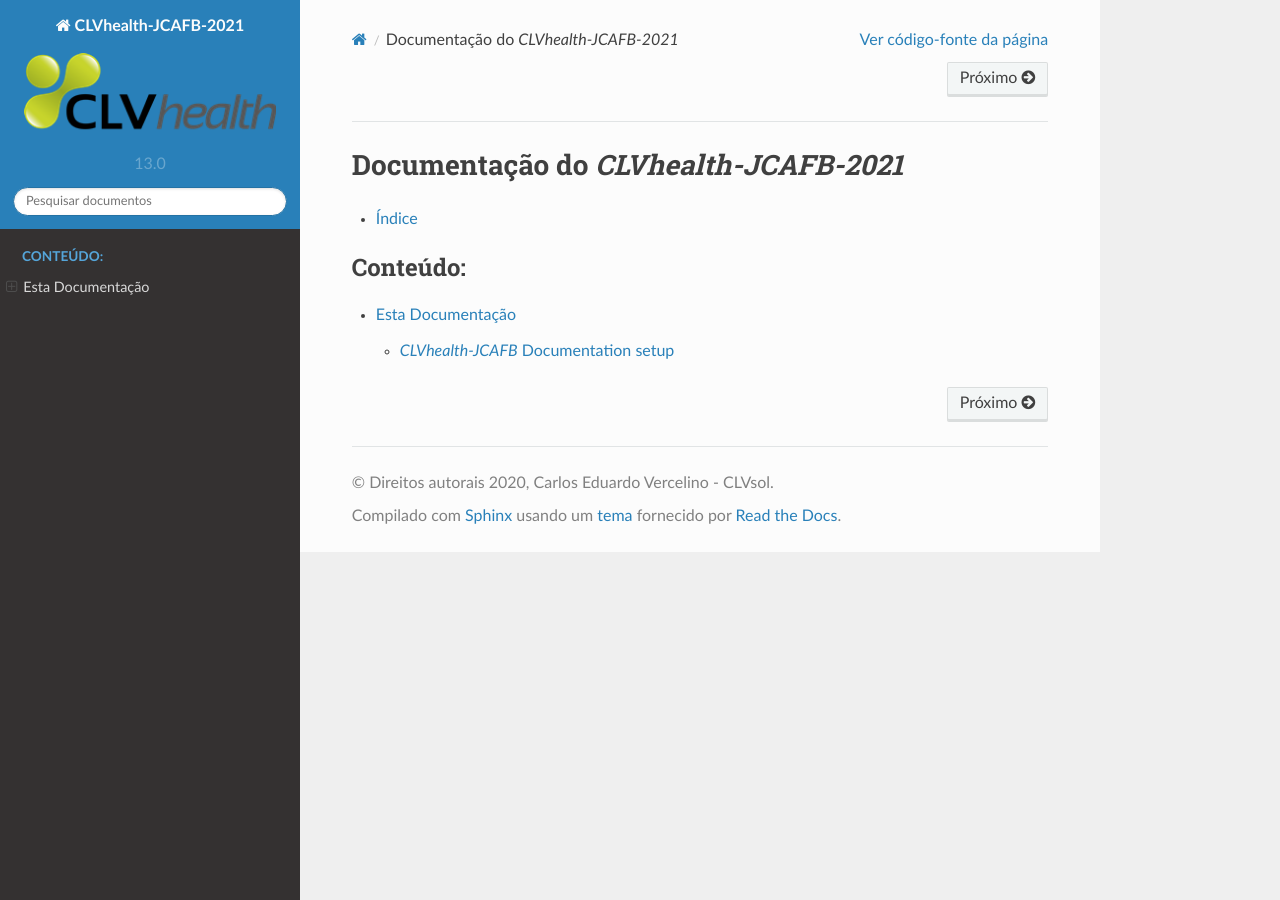
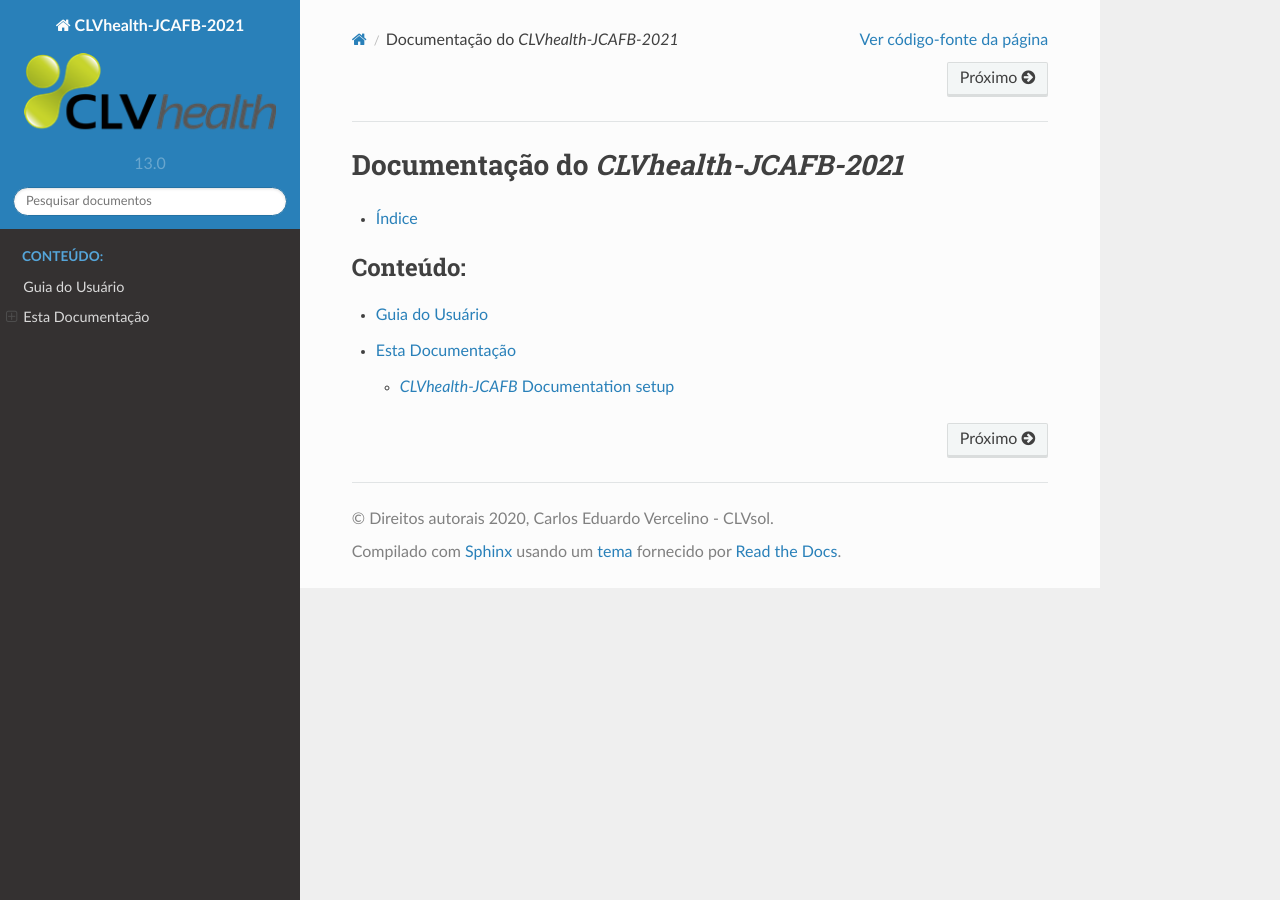
Before and after one commit to CLVsol/clvsol_docs_clvhealth_jcafb, a Sphinx documentation site: the page built from source/index.rst, in a window 1280 px wide. Built offline with Sphinx 7.4.7 and the Read the Docs theme 2.0.0, drawn with Linux system fonts in a browser that asks for light colours.

Commit message:
[ADD] source/user_guide/index.rst

```diff
--- a/source/index.rst
+++ b/source/index.rst
@@ -8,4 +8,5 @@
    :maxdepth: 2
    :caption: Conteúdo:
 
+   user_guide/index
    this_documentation/index
--- /dev/null
+++ b/source/user_guide/index.rst
@@ -0,0 +1,7 @@
+===============
+Guia do Usuário
+===============
+
+.. toctree::
+   :maxdepth: 3
+   :caption: Conteúdo:
```
